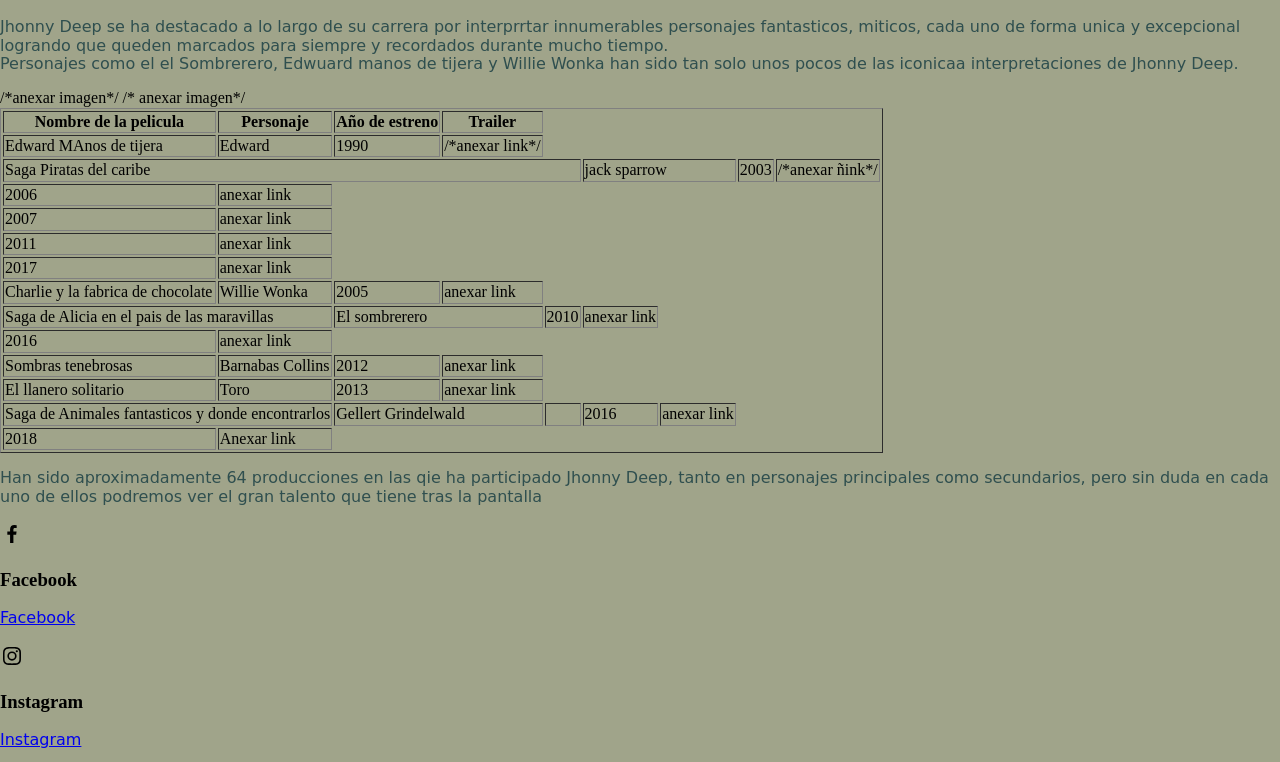
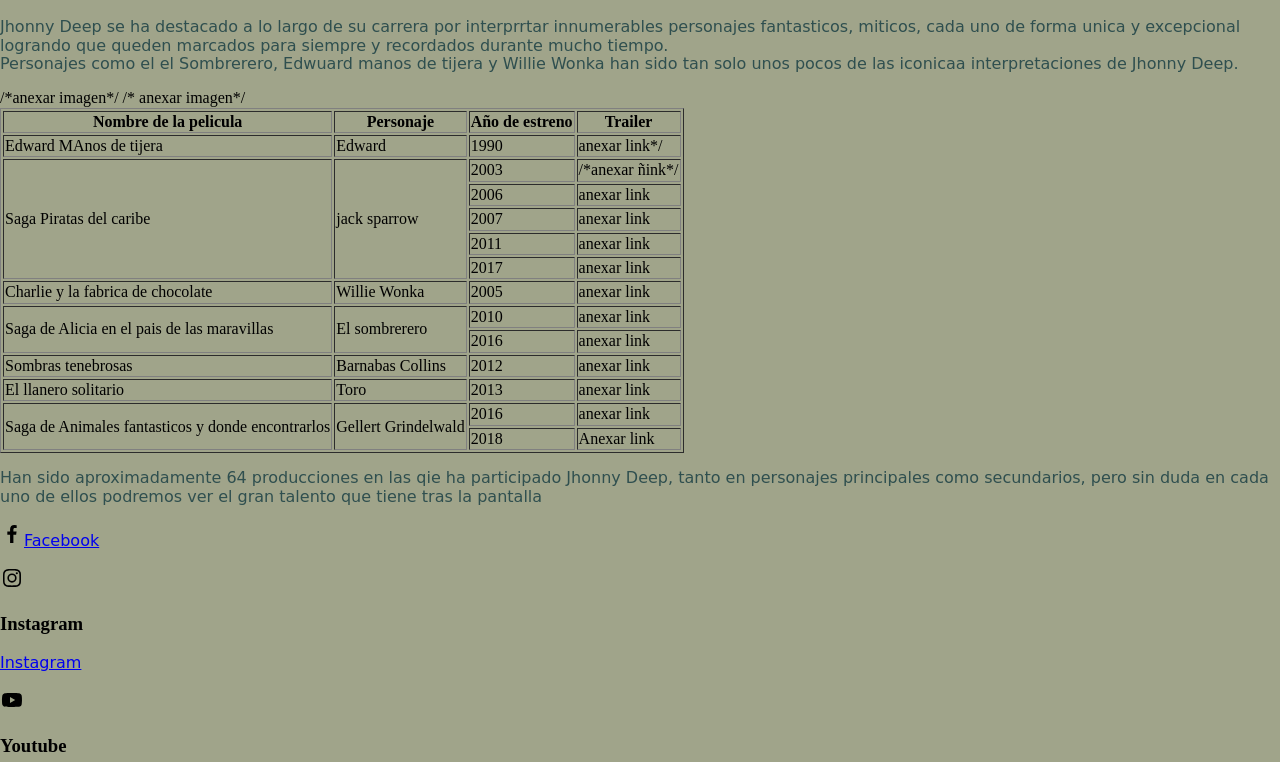
Before and after one commit to CarenjDaza/Personaje, a plain HTML site: page peliculas.html in a window 1280 px wide. Shown: the part 643-1405 px from the top of the page. Drawn offline with nearby package versions, Linux system fonts and the light colour scheme.

Commit message:
cambio de colspan a rowspan

```diff
--- a/peliculas.html
+++ b/peliculas.html
@@ -43,11 +43,12 @@
           <td>Edward MAnos de tijera</td>
           <td>Edward</td>/*anexar imagen*/
           <td>1990</td>
-          <td>/*anexar link*/</td>
+          <td>anexar link*/</td>
         </tr>
+
         <tr>
-          <td colspan="5">Saga Piratas del caribe</td>
-          <td colspan="5">jack sparrow</td>/* anexar imagen*/
+          <td rowspan="5">Saga Piratas del caribe</td>
+          <td rowspan="5">jack sparrow</td>/* anexar imagen*/
           <td>2003</td>
           <td>/*anexar ñink*/</td>
         </tr>
@@ -74,8 +75,8 @@
           <td>anexar link</td>
         </tr>
         <tr>
-          <td colspan="2">Saga de Alicia en el pais de las maravillas</td>
-          <td colspan="2">El sombrerero</td>
+          <td rowspan="2">Saga de Alicia en el pais de las maravillas</td>
+          <td rowspan="2">El sombrerero</td>
           <td>2010</td>
           <td>anexar link</td>
         </tr>
@@ -96,8 +97,8 @@
           <td>anexar link</td>
         </tr>
         <tr>
-          <td colspan="2">Saga de Animales fantasticos y donde encontrarlos</td>
-          <td colspan="2">Gellert Grindelwald<td>
+          <td rowspan="2">Saga de Animales fantasticos y donde encontrarlos</td>
+          <td rowspan="2">Gellert Grindelwald</td>
           <td>2016</td>
           <td>anexar link</td>
         </tr>
@@ -113,10 +114,9 @@
 
         <div class="box-footer">
             <div class="foot">
-                <img src="img/bxl-facebook.svg" alt="Facebook">
-                <h3>Facebook</h3>
+
                 <p>
-                   <a href="https://www.facebook.com/JohnnyDepp" target="_blank" > Facebook </a>
+                   <a href="https://www.facebook.com/JohnnyDepp" target="_blank" > <img src="img/bxl-facebook.svg" alt="Facebook">Facebook </a>
                 </p>
             </div>
             <div class="foot">
```
